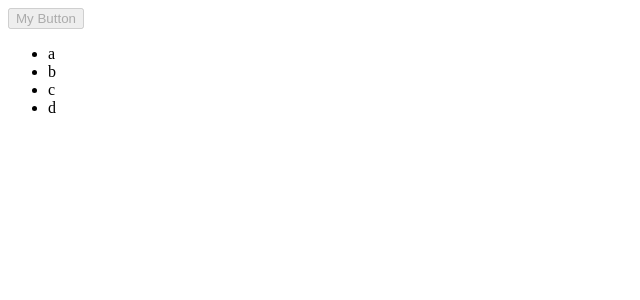
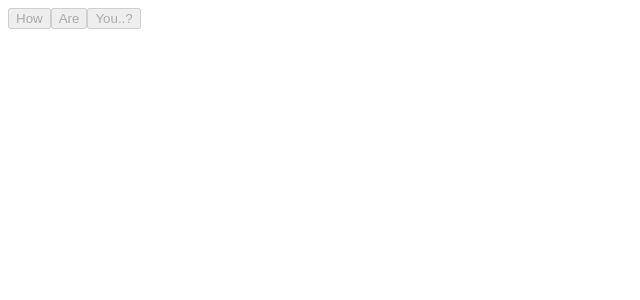
Before and after one commit to DhamechaKeval/React_Project, a React (Vite) app: page / in a window 1280 px wide. Shown: the top 300 px of the page, without its empty margins (0-640 px from the left). Built offline with nearby package versions, Linux system fonts and the light colour scheme.

Commit message:
Pure function use (Error : anonymous components)

```diff
--- /dev/null
+++ b/src/lec3112/purefunction.jsx
@@ -0,0 +1,10 @@
+import * as React from 'react';
+
+export default ({abc,xyz}) =>
+    <button disabled={abc}>
+        {xyz}
+    </button>
+
+// discription of pure function
+// pure function is a function that returns the same result if given the same arguments
+// a pure function is a function where the return value is determined by its input values without observable side effects
--- a/src/main.jsx
+++ b/src/main.jsx
@@ -1,6 +1,7 @@
 import { StrictMode } from 'react'
 import { createRoot } from 'react-dom/client'
-import MyComponent from './lec3112/combined'
+import Purefunction from './lec3112/purefunction'
+// import MyComponent from './lec3112/combined'
 // import Component1 from './lect2412/component1'
 // import InpuutTest from './Component3'
 // import ClassTimeTable from './lect2412/class_timetable'
@@ -12,6 +13,9 @@ createRoot(document.getElementById('root')).render(
     {/* <InpuutTest/> */}
     {/* <ClassTimeTable/> */}
     {/* <StateMerge/> */}
-    <MyComponent/>
+    {/* <MyComponent/> */}
+    <Purefunction abc={true} xyz="How" />
+    <Purefunction abc={true} xyz="Are" />
+    <Purefunction abc={true} xyz="You..?" />
   </StrictMode>,
 )
```
